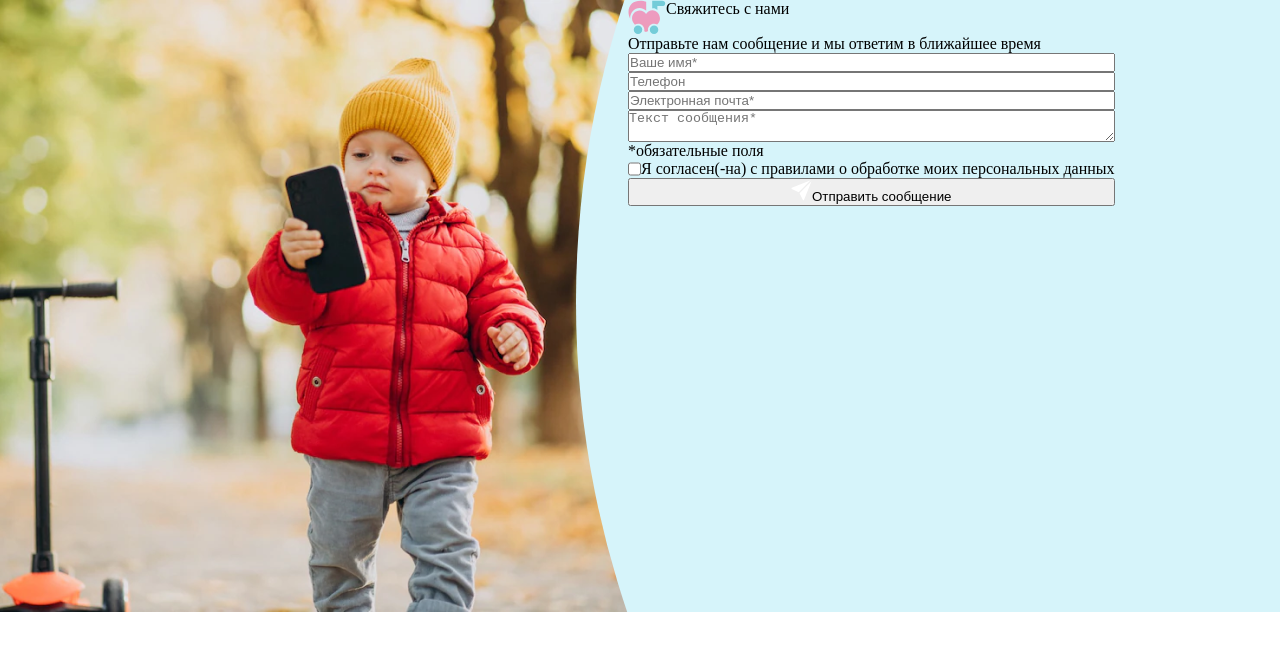
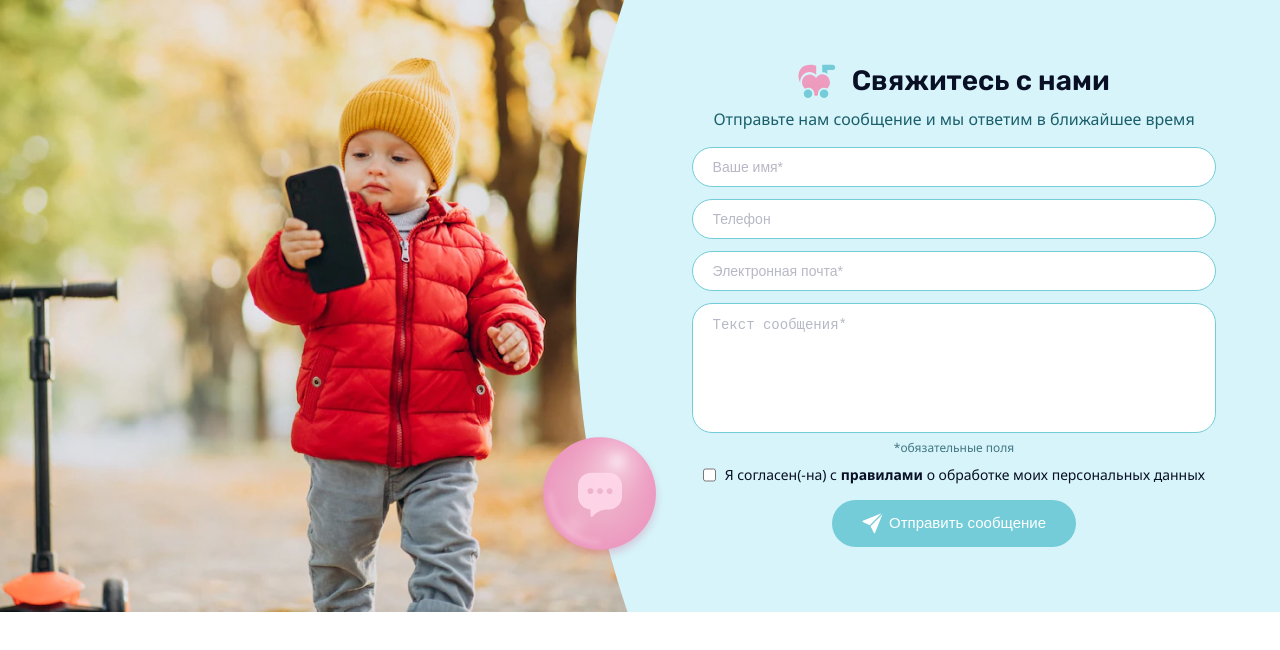
Before and after one commit to AleksandrKulaginWork/clients-feedback-app, a React (Create React App) app: page / in a window 1280 px wide. Shown: the top 650 px of the page. Built offline with nearby package versions, Linux system fonts and the light colour scheme.

Commit message:
Added more CSS styles

```diff
--- a/public/index.html
+++ b/public/index.html
@@ -1,43 +1,26 @@
 <!DOCTYPE html>
 <html lang="en">
+
 <head>
   <meta charset="utf-8" />
   <link rel="icon" href="%PUBLIC_URL%/favicon.ico" />
   <meta name="viewport" content="width=device-width, initial-scale=1" />
   <meta name="theme-color" content="#000000" />
-    <meta
-      name="description"
-      content="Web site created using create-react-app"
-    />
+  <meta name="description" content="Web site created using create-react-app" />
   <link rel="apple-touch-icon" href="%PUBLIC_URL%/logo192.png" />
-    <!--
-      manifest.json provides metadata used when your web app is installed on a
-      user's mobile device or desktop. See https://developers.google.com/web/fundamentals/web-app-manifest/
-    -->
   <link rel="manifest" href="%PUBLIC_URL%/manifest.json" />
-    <!--
-      Notice the use of %PUBLIC_URL% in the tags above.
-      It will be replaced with the URL of the `public` folder during the build.
-      Only files inside the `public` folder can be referenced from the HTML.
+  <link rel="preconnect" href="https://fonts.googleapis.com">
+  <link rel="preconnect" href="https://fonts.gstatic.com" crossorigin>
+  <link href="https://fonts.googleapis.com/css2?family=Rubik:wght@600&display=swap" rel="stylesheet">
+  <link rel="preconnect" href="https://fonts.googleapis.com">
+  <link rel="preconnect" href="https://fonts.gstatic.com" crossorigin>
+  <link href="https://fonts.googleapis.com/css2?family=Noto+Sans:wght@400;500;700&display=swap" rel="stylesheet">
+  <title>Clients Feedback App</title>
+</head>
 
-      Unlike "/favicon.ico" or "favicon.ico", "%PUBLIC_URL%/favicon.ico" will
-      work correctly both with client-side routing and a non-root public URL.
-      Learn how to configure a non-root public URL by running `npm run build`.
-    -->
-    <title>React App</title>
-  </head>
 <body>
   <noscript>You need to enable JavaScript to run this app.</noscript>
   <div id="root"></div>
-    <!--
-      This HTML file is a template.
-      If you open it directly in the browser, you will see an empty page.
+</body>
 
-      You can add webfonts, meta tags, or analytics to this file.
-      The build step will place the bundled scripts into the <body> tag.
-
-      To begin the development, run `npm start` or `yarn start`.
-      To create a production bundle, use `npm run build` or `yarn build`.
-    -->
-  </body>
 </html>
--- a/src/components/Form/index.jsx
+++ b/src/components/Form/index.jsx
@@ -11,18 +11,21 @@ export function Form({
 }) {
 	return (
 		<div className={style.sectioForm}>
+			<div className={style.bodyForm}>
 				<div className={style.header}>
 					<img src={iconHeader} alt="icon-header" />
-				<h2>Свяжитесь с нами</h2>
+					<h1>Свяжитесь с нами</h1>
 				</div>
 
-			<p className={style.description}>Отправьте нам сообщение и мы ответим в ближайшее время</p>
+				<p className={style.announcement}>Отправьте нам сообщение и мы ответим в ближайшее время</p>
 
 				<form onSubmit={handleSubmit} className={style.form}>
+					<div className={style.blockInput}>
 						<input value={username} placeholder="Ваше имя*" type="text" name="username" required />
 						<input value={telephone} placeholder="Телефон" type="tel" name="telephone" />
 						<input value={password} placeholder="Электронная почта*" type="password" name="password" required />
 						<textarea value={message} placeholder="Текст сообщения*" />
+					</div>
 					<div className={style.description}>*обязательные поля</div>
 					<label className={style.checkbox} htmlFor="myCheckbox">
 						<input type="checkbox" id="myCheckbox" name="myCheckbox" />
@@ -39,5 +42,6 @@ export function Form({
 					</button>
 				</form>
 			</div>
+		</div>
 	);
 }
--- a/src/components/Form/style.module.css
+++ b/src/components/Form/style.module.css
@@ -1,15 +1,22 @@
-/* --bg-blue-light,
---bg-blue,
---color-light,
---color-medium,
---color-gray,
---color-dark  */
+:root{
+    --bg-blue-light: rgba(214, 244, 250, 1);
+    --bg-blue: rgba(116, 204, 216, 1);
+    --bg-blue-hover: rgb(83, 179, 192);
+    --color-light: rgba(66, 119, 129, 1);
+    --color-medium: rgba(27, 95, 107, 1);
+    --color-gray: rgba(183, 184, 197, 1);
+    --color-dark: rgba(9, 15, 36, 1);
+    --color-white: rgba(255, 255, 255, 1);
+}
 
 .sectioForm {
     display: flex;
-    flex-direction: column;
     position: relative;
-    z-index: 2;
+    z-index: 1;
+    padding: 61.88px 0 0 0;
+    width: 100%;
+    background: var(--bg-blue-light);
+    justify-content: center;
 }
 
 .sectioForm::before{
@@ -24,8 +31,29 @@
     border-radius: 50%;
 }
 
+.bodyForm{
+    display: flex;
+    flex-direction: column;
+}
+
 .header{
+    font-family: 'Rubik', sans-serif;
     display: flex;
+    margin-bottom: 4.33px;
+    justify-content: center;
+    align-items: center;
+    color: var(--color-dark);
+    font-size: 28px;
+    font-weight: 600;
+    column-gap: 15.27px;
+    line-height: 1.39;
+}
+
+.announcement{
+    margin-bottom: 14px;
+    text-align: center;
+    line-height: 1.77;
+    color: var(--color-medium);
 }
 
 .form{
@@ -33,6 +61,72 @@
     flex-direction: column;
 }
 
+.blockInput{
+    display: flex;
+    flex-direction: column;
+    row-gap: 12px;
+    margin-bottom: 6.07px;
+}
+
+.blockInput input, textarea{
+    border-radius: 40px;
+    outline: none;
+    border: 1px solid var(--bg-blue);
+    padding: 11.5px 20px;
+}
+
+.blockInput textarea{
+    resize: none;
+    min-height: 130px;
+    border-radius: 20px;
+}
+
+.blockInput input::placeholder, textarea::placeholder{
+    font-size: 14px;
+    line-height: 1.36;
+    color: var(--color-gray);
+}
+
+.description{
+    margin-bottom: 6.07px;
+    text-align: center;
+    font-size: 12px;
+    color: var(--color-light);
+    line-height: 1.55;
+}
+
 .checkbox{
     display: flex;
+    margin-bottom: 14px;
+    justify-content: center;
+    font-size: 14px;
+    column-gap: 8.69px;
+    line-height: 1.55;
+    padding: 0 11.5px;
+    color: var(--color-dark);
+    /* text-align: center; */
 }
+
+.checkbox span{
+    font-weight: 700;
+}
+
+.button{
+    display: flex;
+    column-gap: 6px;
+    align-self: center;
+    font-weight: 500;
+    font-size: 15px;
+    line-height: 1.36;
+    padding: 13px 30px;
+    border: none;
+    background: var(--bg-blue);
+    color: var(--color-white);
+    border-radius: 30px;
+    transition: 300ms;
+}
+
+.button:hover{
+    background: var(--bg-blue-hover);
+    transition: 300ms;
+}
--- a/src/components/FormSection/index.jsx
+++ b/src/components/FormSection/index.jsx
@@ -1,5 +1,6 @@
 import style from './style.module.css';
 import imageChildren from '../../assets/image-form/image-children.png';
+import Circle from '../../assets/image-form/Group 882.png';
 import { Form } from '../Form';
 
 export function FormSection() {
@@ -7,6 +8,7 @@ export function FormSection() {
 		<div className={style.formSection}>
 			<div className={style.sectionImage}>
 				<img src={imageChildren} alt="children" />
+				<img className={style.circle} src={Circle} alt="Fill the form" />
 			</div>
 			<Form />
 		</div>
--- a/src/components/FormSection/style.module.css
+++ b/src/components/FormSection/style.module.css
@@ -1,9 +1,15 @@
 .formSection{
     display: flex;
-    /* position: relative; */
 }
 
 .sectionImage{
-    /* position: relative;
-    z-index: 1; */
+    position: relative;
 }
+
+.circle{
+    position: absolute;
+    display: block;
+    top: 70%;
+    left: 85%;
+    z-index: 2;
+}
--- a/src/components/Layout/style.module.css
+++ b/src/components/Layout/style.module.css
@@ -1,5 +1,6 @@
 .container{
-    max-width: 1280px;
+    /* max-width: 1280px; */
+    max-width: 100%;
     overflow: hidden;
     height: 612px;
 }
--- a/src/style.css
+++ b/src/style.css
@@ -22,3 +22,8 @@ h6 {
     --color-gray: rgba(183, 184, 197, 1);
     --color-dark: rgba(9, 15, 36, 1);
 }
+
+body{
+    font-family: 'Noto Sans', sans-serif;
+    font-weight: 400;
+}
```
Lines whose indentation alone changed are shown as unchanged.
